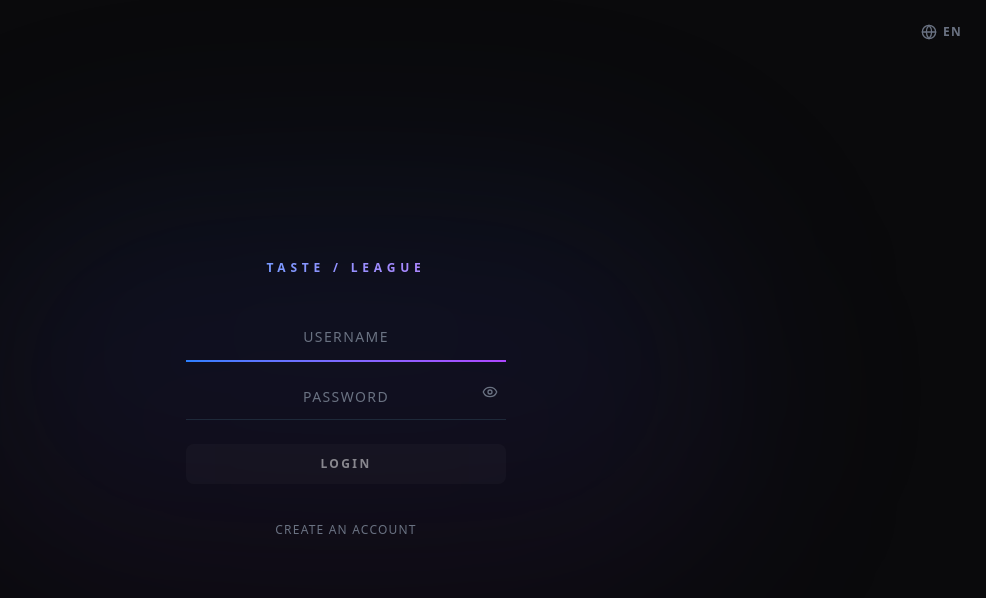
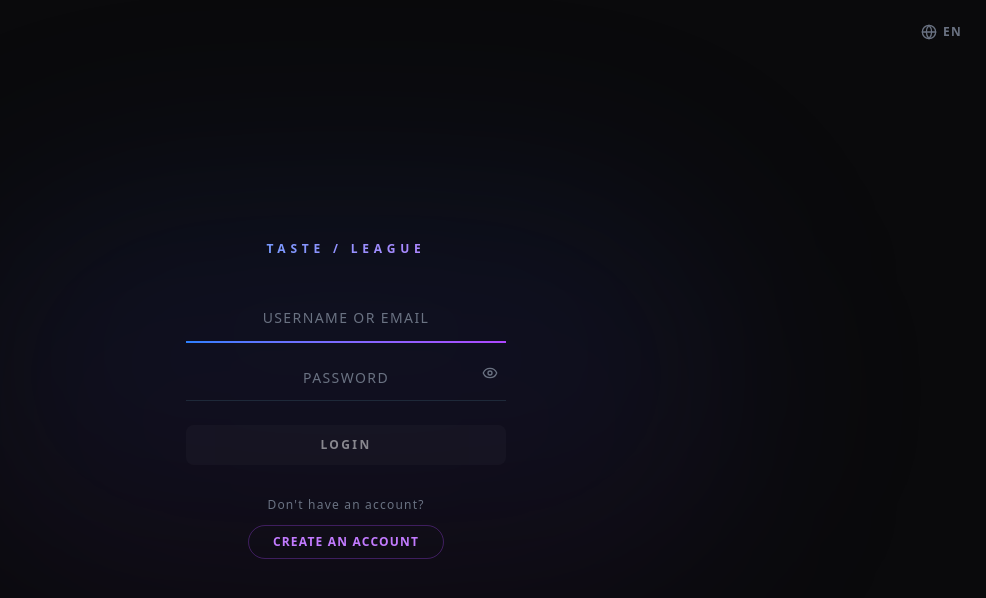
Before and after one commit to alongLFB/league-dashboard, a Next.js app: page /en/login in a window 1280 px wide. Shown: the top 598 px of the page, without its empty margins (294-1280 px from the left). Built offline with nearby package versions, Linux system fonts and the light colour scheme; no server answers.

Commit message:
feat: enable email-based login and update login page UI with improved registration call-to-action

```diff
--- a/app/[locale]/login/page.tsx
+++ b/app/[locale]/login/page.tsx
@@ -86,10 +86,11 @@ export default function LoginPage() {
             {loading ? <Loader2 size={16} className="animate-spin" /> : t('loginBtn')}
           </button>
         </form>
-        <div className="mt-8 text-center">
+        <div className="mt-8 text-center flex flex-col items-center gap-3">
+          <span className="text-xs text-gray-500 tracking-[0.1em]">{t('noAccount')}</span>
           <Link
             href="/register"
-            className="text-xs text-gray-500 hover:text-gray-300 tracking-[0.1em] uppercase transition-colors inline-block"
+            className="text-xs text-purple-400 hover:text-purple-300 font-bold tracking-[0.1em] uppercase transition-colors inline-block border border-purple-500/30 px-6 py-2 rounded-full hover:bg-purple-500/10"
           >
             {t('createAccount')}
           </Link>
--- a/app/actions/auth.ts
+++ b/app/actions/auth.ts
@@ -8,7 +8,14 @@ import bcrypt from 'bcryptjs';
 import nodemailer from 'nodemailer';
 
 export async function login(username: string, password: string) {
-  const user = await prisma.user.findUnique({ where: { username } });
+  const user = await prisma.user.findFirst({
+    where: {
+      OR: [
+        { username: username },
+        { email: username }
+      ]
+    }
+  });
   if (!user) {
     return { success: false, error: 'User not found' };
   }
--- a/messages/en.json
+++ b/messages/en.json
@@ -9,9 +9,10 @@
   },
   "Login": {
     "title": "Taste / League",
-    "usernamePlaceholder": "USERNAME",
+    "usernamePlaceholder": "USERNAME OR EMAIL",
     "passwordPlaceholder": "PASSWORD",
     "loginBtn": "Login",
+    "noAccount": "Don't have an account?",
     "createAccount": "Create an Account"
   },
   "Register": {
--- a/messages/zh.json
+++ b/messages/zh.json
@@ -9,9 +9,10 @@
   },
   "Login": {
     "title": "Taste / League",
-    "usernamePlaceholder": "输入账号",
+    "usernamePlaceholder": "输入账号或邮箱",
     "passwordPlaceholder": "输入密码",
     "loginBtn": "登录",
+    "noAccount": "还没有账号？",
     "createAccount": "创建账号"
   },
   "Register": {
```
